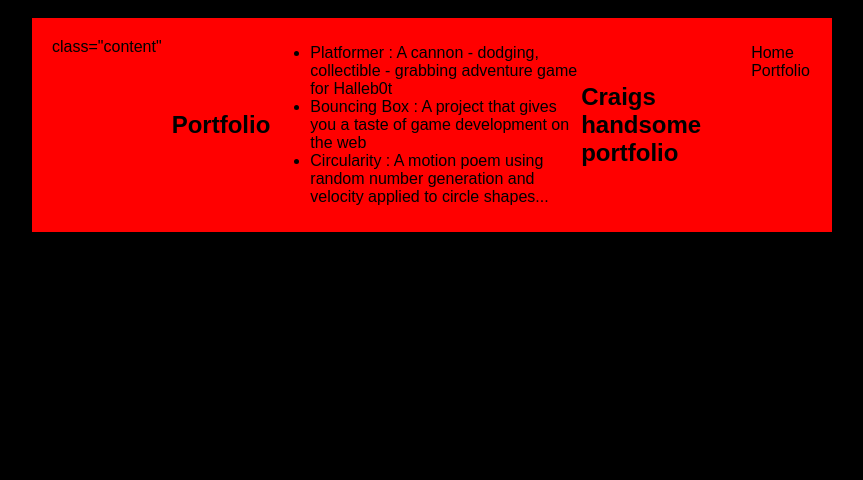
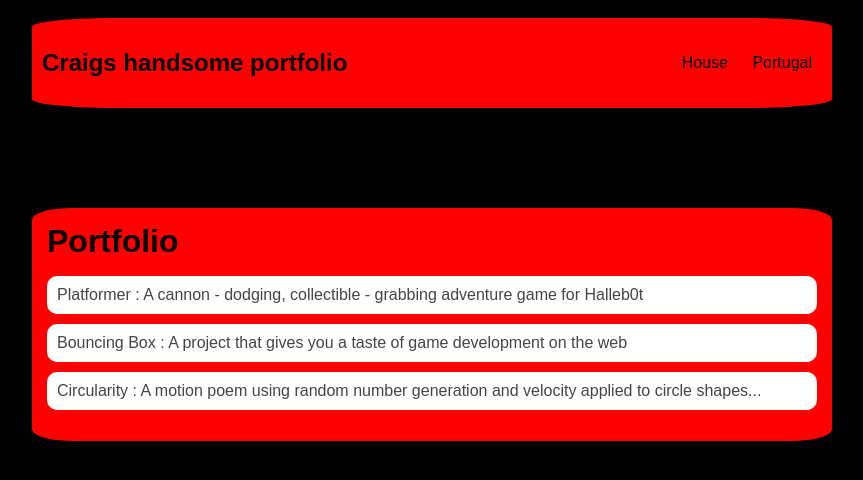
Before and after one commit to CraigDixon3/CraigDixon3.github.io, a plain HTML site: page portfolio.html in a window 1280 px wide. Shown: the whole page, without its empty margins (208-1071 px from the left). Drawn offline with Linux system fonts and the light colour scheme.

Commit message:
add index.html and css files

```diff
--- a/portfolio.html
+++ b/portfolio.html
@@ -5,29 +5,32 @@
      <link rel="stylesheet" href="style.css">
    </head>
 
-    <body>
+
+   <body></body>
     <div id="all-contents">
       <nav>
+
+
+            <h1>Craigs handsome portfolio</h1>
+           <ul id="nav-ul">
+              <li class="nav-li">
+              <a class="nav-a" href="index.html">House</a>
+            </li>
+            <li class="nav-li">
+               <a class="nav-a" href="portfolio.html">Portugal</a>
+            </li>
+          </ul>
+      </nav>
       <main>
-            <nav>class="content"</nav>
+       <div class="content">
          <h1>Portfolio</h1>
                <ul id="portfolio">
                  <li><a href="projects/platformer/">Platformer : A cannon - dodging, collectible - grabbing adventure game for Halleb0t</a></li>
                  <li><a href="projects/bouncing-box/">Bouncing Box : A project that gives you a taste of game development on the web </a></li>
                  <li><a href="projects/circularity/">Circularity : A motion poem using random number generation and velocity applied to circle shapes...</a></li>
                </ul>
-
+       </div>
      </main>
-            <h1>Craigs handsome portfolio</h1>
-            <ul id="nav-ul">
-               <li class="nav-li">
-               <a class="nav-a" href="index.html">Home</a>
-             </li>
-             <li class="nav-li">
-               <a class="nav-a" href="portfolio.html">Portfolio</a>
-             </li>
-             </ul>
-         </nav>
      </div>
    </body>
 </html>
--- a/style.css
+++ b/style.css
@@ -12,25 +12,25 @@ body {
 /* navigation menu */
 nav {
     background: rgb(255, 0, 0);
-    margin: 0 auto;
-    margin-bottom: 20px;
+    margin: 0% auto;
+    margin-bottom: 100px;
     display: flex;
     padding: 10px;
-    border-radius: 50;
+    border-radius: 10%;
 }
 h1 {
     display: flex;
     align-items: center;
     color: rgb(0, 0, 0);
     flex: 1;
-    margin: 0;
+    margin: 0%;
 }
 #nav-ul {
     list-style-image: none;
 }
 .nav-li {
     display: inline-block;
-    padding: 0 10px;
+    padding: 10px;
 }
 a {
     text-decoration: none;
@@ -41,7 +41,7 @@ a {
 main {
     background: rgb(255, 0, 0);
     display: flex;
-    border-radius: 50;
+    border-radius: 5%;
 }
 .sidebar {
     margin-right: 25px;
@@ -61,5 +61,31 @@ main {
     padding: 8px;
 }
 h2, h3 {
-    margin: 0px;
+    margin: 70px;
 }
+
+         /* portfolio styles */
+         .content h1 {
+            color: black;
+        }
+
+        #portfolio {
+            list-style-type: none;
+            padding-left: 0;
+        }
+
+        #portfolio li {
+            background: #fff;
+            padding: 10px;
+            border-radius: 10px;
+            margin-bottom: 10px;
+        }
+
+        #portfolio li:hover {
+            background: #eee;
+        }
+
+        #portfolio a {
+            text-decoration: none;
+            color: #454545;
+        }
```
Lines whose indentation alone changed are shown as unchanged.
